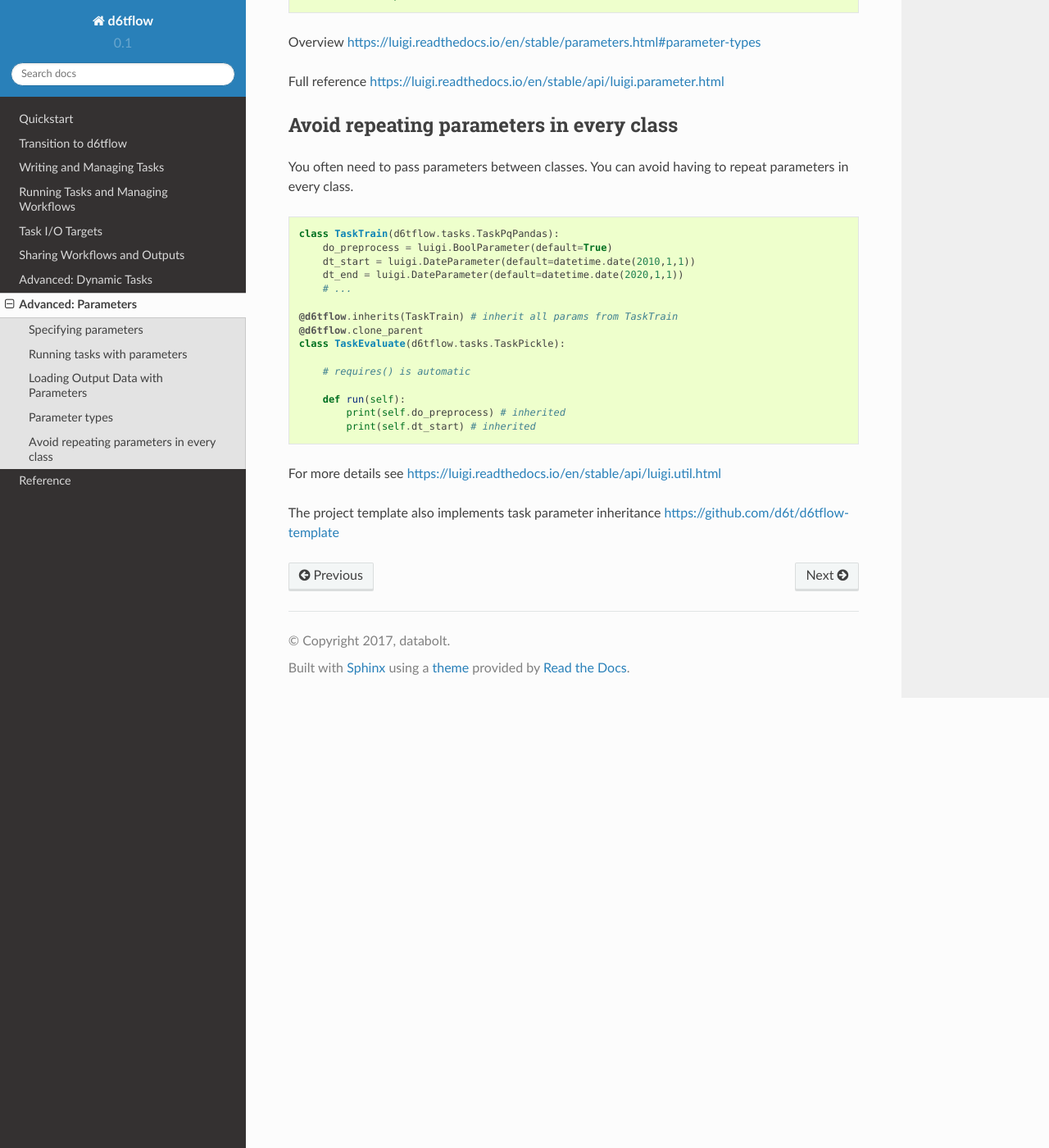
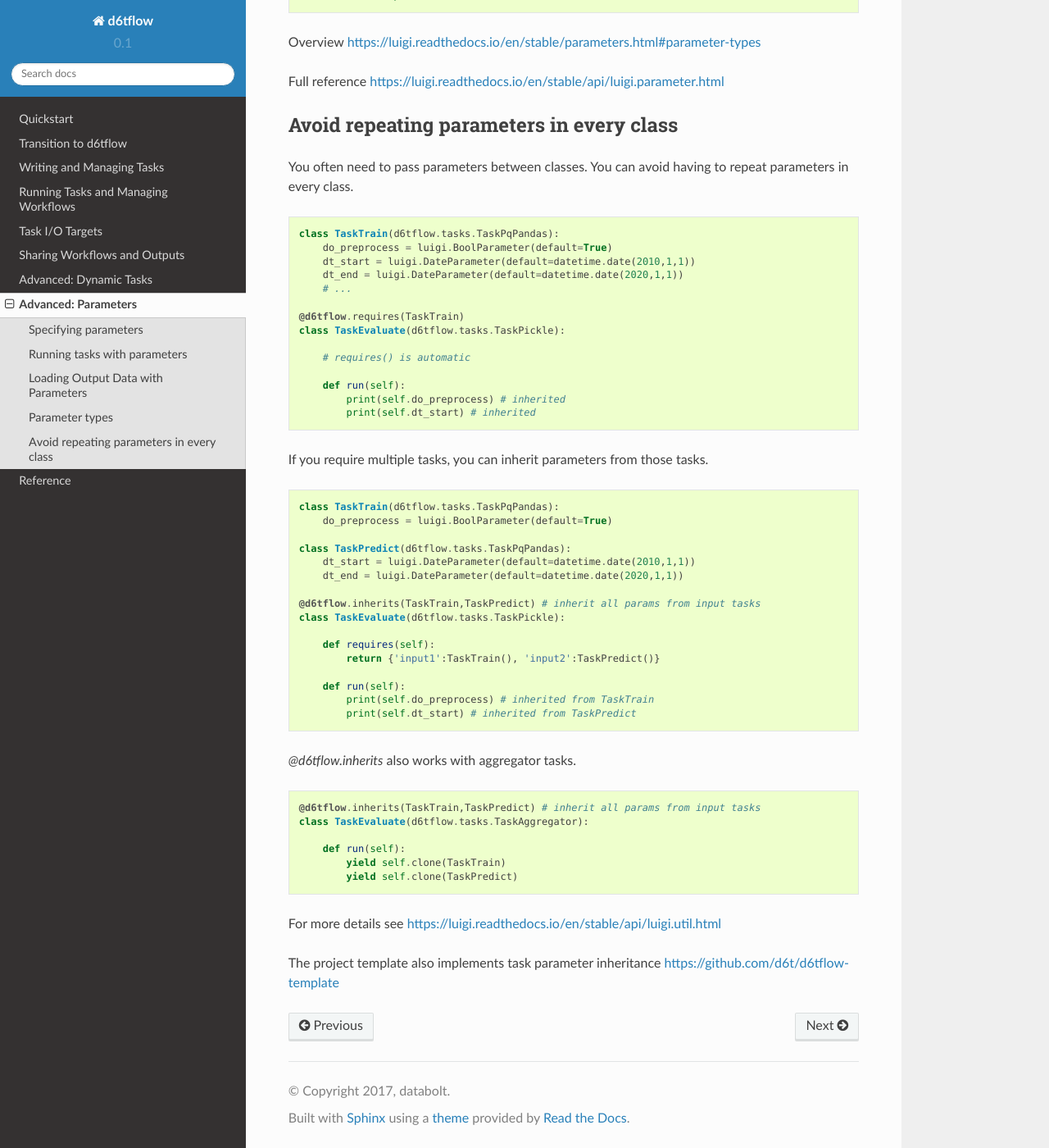
Before and after one commit to d6t/d6tflow, a Sphinx documentation site: the page built from docs/source/advparam.rst, in a window 1280 px wide and 1400 px high, scrolled down 1079 px. Shown: the whole window at 82% size. Built offline with Sphinx 7.4.7 and the Read the Docs theme 2.0.0, drawn with Linux system fonts in a browser that asks for light colours.

Commit message:
ux. docs.

```diff
--- a/d6tflow/__init__.py
+++ b/d6tflow/__init__.py
@@ -1,7 +1,7 @@
 import luigi
 from luigi.task import flatten
 import luigi.tools.deps
-from luigi.util import inherits
+from luigi.util import inherits, requires
 
 import d6tcollect
 d6tcollect.submit = False
--- a/docs/source/advparam.rst
+++ b/docs/source/advparam.rst
@@ -73,8 +73,7 @@ You often need to pass parameters between classes. You can avoid having to repea
         dt_end = luigi.DateParameter(default=datetime.date(2020,1,1))
         # ...
 
-    @d6tflow.inherits(TaskTrain) # inherit all params from TaskTrain
-    @d6tflow.clone_parent
+    @d6tflow.requires(TaskTrain)
     class TaskEvaluate(d6tflow.tasks.TaskPickle):
 
         # requires() is automatic
@@ -83,6 +82,37 @@ You often need to pass parameters between classes. You can avoid having to repea
             print(self.do_preprocess) # inherited
             print(self.dt_start) # inherited
 
+If you require multiple tasks, you can inherit parameters from those tasks.
+
+.. code-block:: python
+
+    class TaskTrain(d6tflow.tasks.TaskPqPandas):
+        do_preprocess = luigi.BoolParameter(default=True)
+
+    class TaskPredict(d6tflow.tasks.TaskPqPandas):
+        dt_start = luigi.DateParameter(default=datetime.date(2010,1,1))
+        dt_end = luigi.DateParameter(default=datetime.date(2020,1,1))
+
+    @d6tflow.inherits(TaskTrain,TaskPredict) # inherit all params from input tasks
+    class TaskEvaluate(d6tflow.tasks.TaskPickle):
+
+        def requires(self):
+            return {'input1':TaskTrain(), 'input2':TaskPredict()}
+
+        def run(self):
+            print(self.do_preprocess) # inherited from TaskTrain
+            print(self.dt_start) # inherited from TaskPredict
+
+`@d6tflow.inherits` also works with aggregator tasks.
+
+.. code-block:: python
+
+    @d6tflow.inherits(TaskTrain,TaskPredict) # inherit all params from input tasks
+    class TaskEvaluate(d6tflow.tasks.TaskAggregator):
+
+        def run(self):
+            yield self.clone(TaskTrain)
+            yield self.clone(TaskPredict)
 
 For more details see https://luigi.readthedocs.io/en/stable/api/luigi.util.html
 
--- a/docs/source/tasks.rst
+++ b/docs/source/tasks.rst
@@ -122,6 +122,9 @@ Input data from upstream dependency tasks can be easily loaded in ``run()``
             return {'input1':TaskMultipleOutput1(), 'input2':TaskMultipleOutput2()}
 
         def run(self):
+            data1a, data1b = self.inputLoad(task='input1')
+            data2a, data2b = self.inputLoad(task='input2')
+            # or
             data1a = self.input()['input1']['output1'].load()
             data1b = self.input()['input1']['output2'].load()
             data2a = self.input()['input2']['output1'].load()
--- a/setup.py
+++ b/setup.py
@@ -2,7 +2,7 @@ from setuptools import setup
 
 setup(
     name='d6tflow',
-    version='0.1.8',
+    version='0.1.9',
     packages=['d6tflow','d6tflow.targets','d6tflow.tasks'],
     url='https://github.com/d6t/d6tflow',
     license='MIT',
```
Also changed, not shown: 3 other files.
